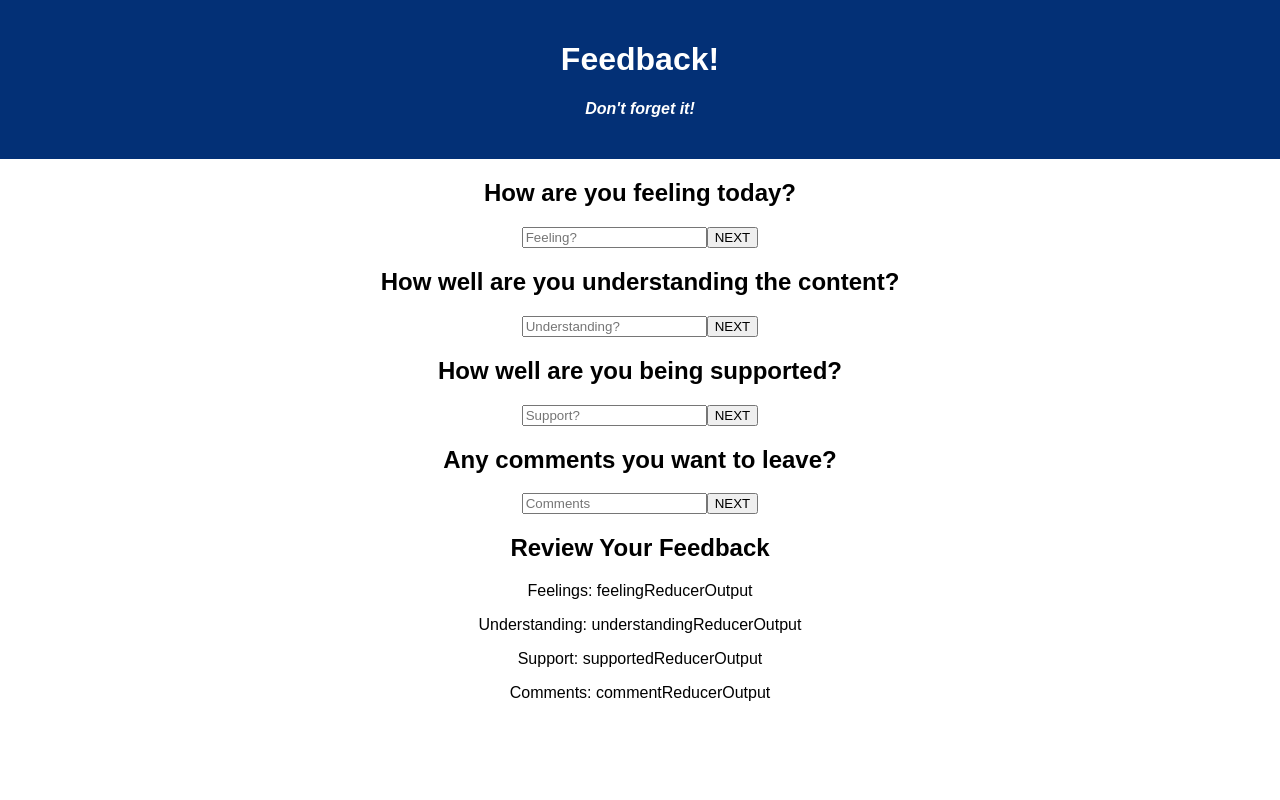
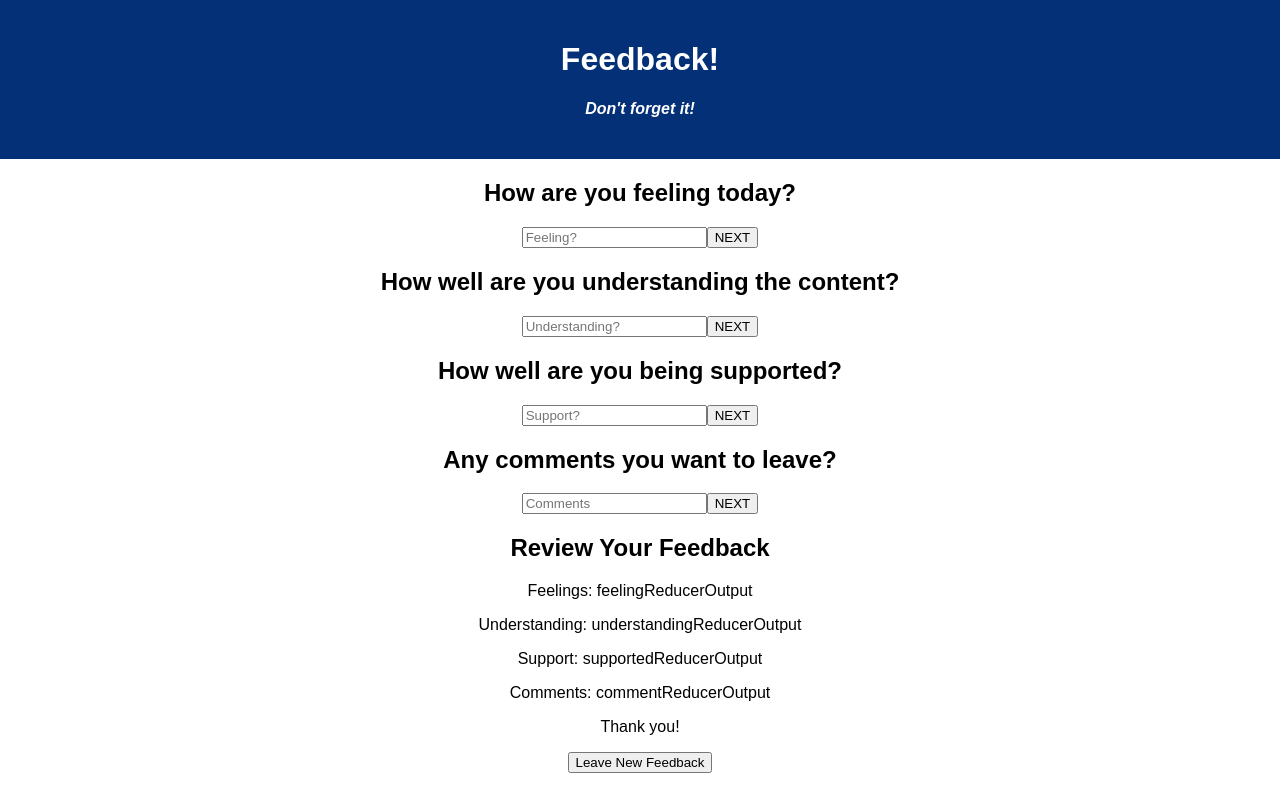
Before and after one commit to JosephMichaelSanchez/weekend-redux-feedback-loop, a React (Create React App) app: page / in a window 1280 px wide. Built offline with nearby package versions, Linux system fonts and the light colour scheme.

Commit message:
Add SuccessItem

```diff
--- a/package.json
+++ b/package.json
@@ -12,7 +12,8 @@
     "react-redux": "^7.2.8",
     "react-router-dom": "^5.3.0",
     "react-scripts": "^5.0.0",
-    "redux": "^4.1.2"
+    "redux": "^4.1.2",
+    "redux-logger": "^3.0.6"
   },
   "devDependencies": {
     "nodemon": "^1.18.5"
--- a/src/components/App/App.jsx
+++ b/src/components/App/App.jsx
@@ -7,6 +7,8 @@ import UnderstandingItem from '../UnderstandingItem/UnderstandingItem';
 import SupportedItem from '../SupportedItem/SupportedItem';
 import CommentItem from '../CommentItem/CommentItem';
 import ReviewItem from '../ReviewItem/ReviewItem';
+import SuccessItem from '../SuccessItem/SuccessItem';
+
 
 function App() {
 
@@ -22,6 +24,8 @@ function App() {
         <SupportedItem />
         <CommentItem />
         <ReviewItem />
+        <SuccessItem />
+
 
       </div>
     </Router>
--- /dev/null
+++ b/src/components/SuccessItem/SuccessItem.jsx
@@ -0,0 +1,10 @@
+function SuccessItem() {
+    return (
+        <>
+            <p>Thank you!</p>
+            <button>Leave New Feedback</button>
+        </>
+    )
+}
+
+export default SuccessItem;
--- a/src/index.js
+++ b/src/index.js
@@ -3,8 +3,9 @@ import ReactDOM from 'react-dom';
 import './index.css';
 import App from './components/App/App';
 import registerServiceWorker from './registerServiceWorker';
-import { createStore, combineReducers } from 'redux';
+import { createStore, combineReducers, applyMiddleware } from 'redux';
 import { Provider } from 'react-redux';
+import logger from 'redux-logger';
 
 const feelingReducer = (state = 'feelingReducerOutput', action) => {
     console.log('I am the feelingReducer');
@@ -30,6 +31,7 @@ const commentReducer = (state = 'commentReducerOutput', action) => {
     return state;
 };
 
+
 const storeInstance = createStore(
     combineReducers(
         {
@@ -38,6 +40,9 @@ const storeInstance = createStore(
             supportedReducer,
             commentReducer
         }
+    ),
+    applyMiddleware(
+        logger
     )
 );
 
```
Also changed, not shown: 1 other file (tests, documents, lock files or other folders).
